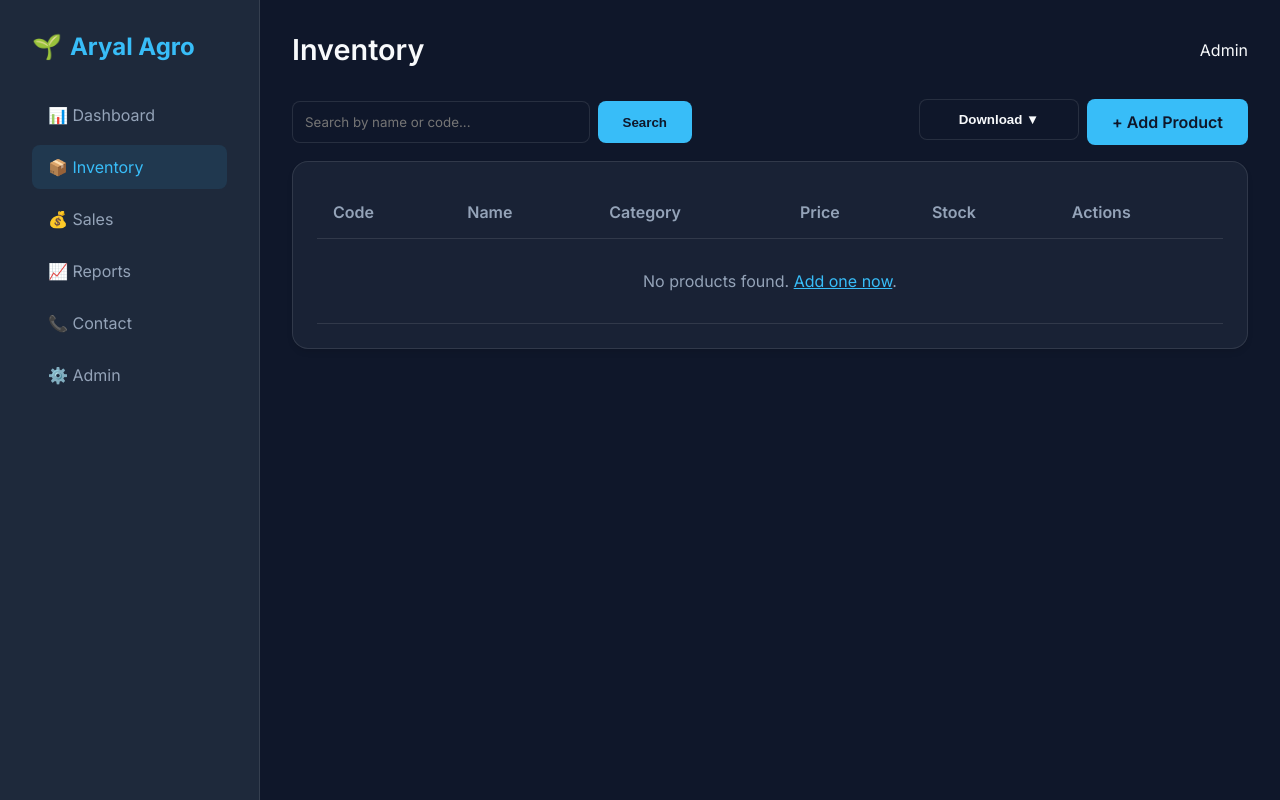
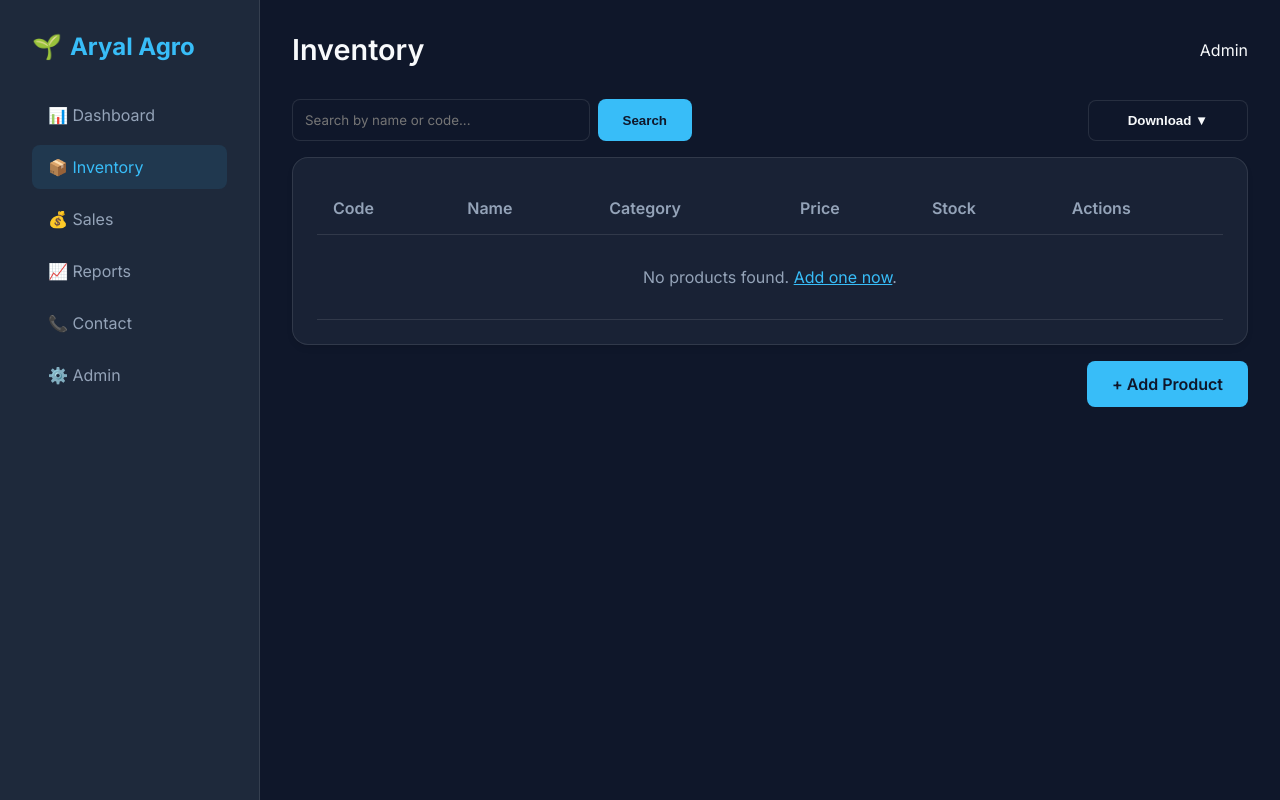
Before and after one commit to badalaryal11/aryal-erp, a Django app: page /inventory/products/ in a window 1280 px wide. Run offline with Django 4.2, Linux system fonts and the light colour scheme; data comes from the database, SQL or seed files in the repository; data that the repository does not hold is empty.

Commit message:
Move Add Product button to bottom of page

```diff
--- a/inventory/templates/inventory/product_list.html
+++ b/inventory/templates/inventory/product_list.html
@@ -20,7 +20,6 @@
                 <a href="{% url 'export_products' %}?format=csv">CSV</a>
             </div>
         </div>
-        <a href="{% url 'product_create' %}" class="btn btn-primary btn-action">+ Add Product</a>
     </div>
 </div>
 
@@ -86,4 +85,9 @@
         </table>
     </div>
 </div>
+</div>
+
+<div style="margin-top: 1rem; display: flex; justify-content: flex-end;">
+    <a href="{% url 'product_create' %}" class="btn btn-primary btn-action">+ Add Product</a>
+</div>
 {% endblock %}
```
